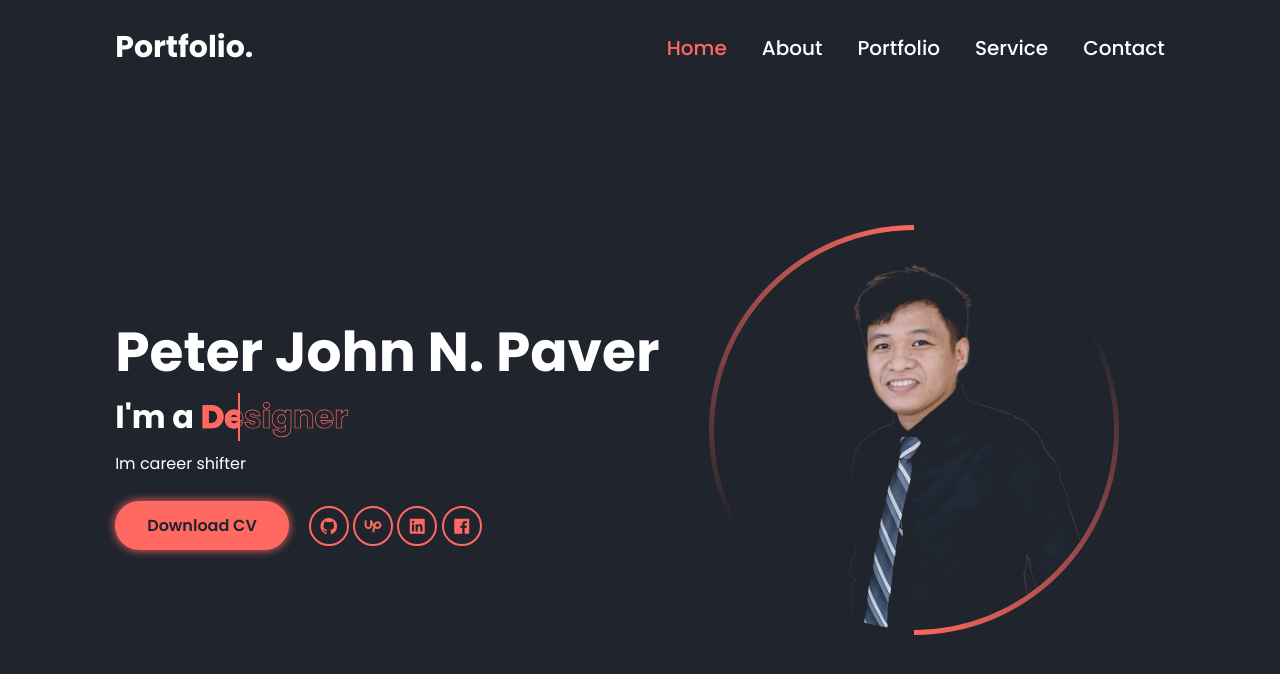
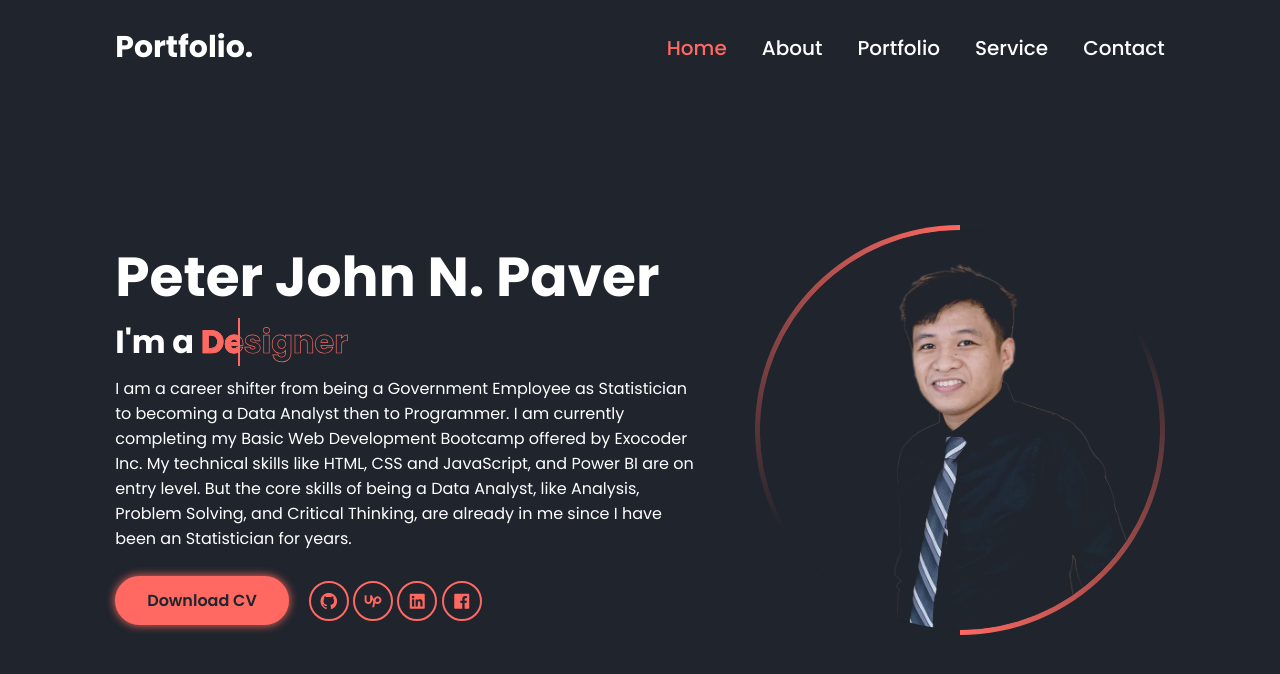
Before and after one commit to pjpaver/pjpaver.github.io, a plain HTML site: page index.html in a window 1280 px wide. Drawn offline with nearby package versions, Linux system fonts and the light colour scheme.

Commit message:
update bio

```diff
--- a/index.html
+++ b/index.html
@@ -40,7 +40,7 @@
                 <span style="--i:2;" data-text="Data Analyst">Data Analyst</span>
                 <span style="--i:1;" data-text="Data Controller">Data Controller</span>
             </h2>
-            <p>Im career shifter</p>
+            <p>I am a career shifter from being a Government Employee as Statistician to becoming a Data Analyst then to Programmer. I am currently completing my Basic Web Development Bootcamp offered by Exocoder Inc. My technical skills like HTML, CSS and JavaScript, and Power BI are on entry level. But the core skills of being a Data Analyst, like Analysis, Problem Solving, and Critical Thinking, are already in me since I have been an Statistician for years.</p>
             <div class="btn-sci">
                 <a href="#" class="btn">Download CV</a>
                 <div class="sci">
```
